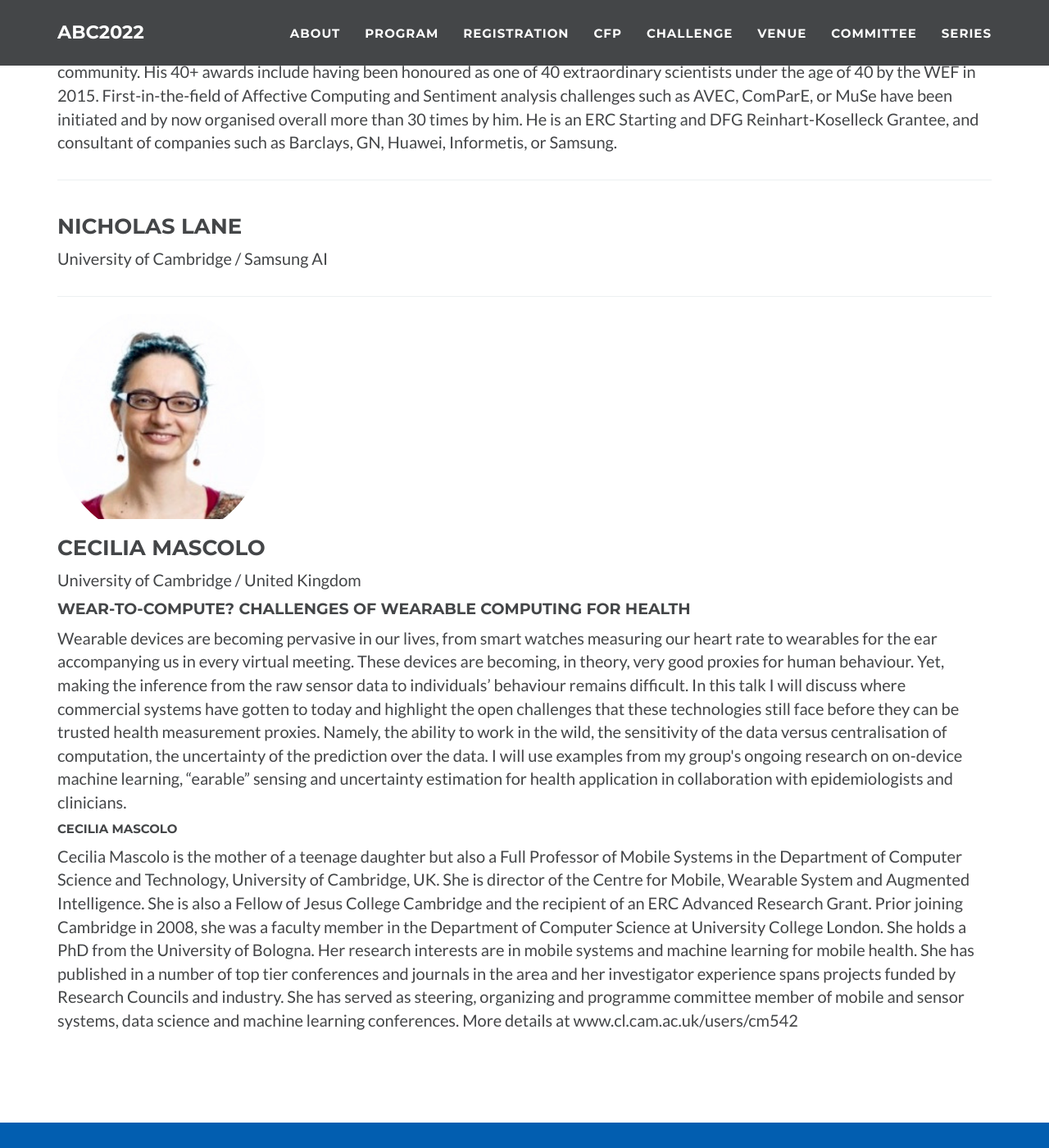
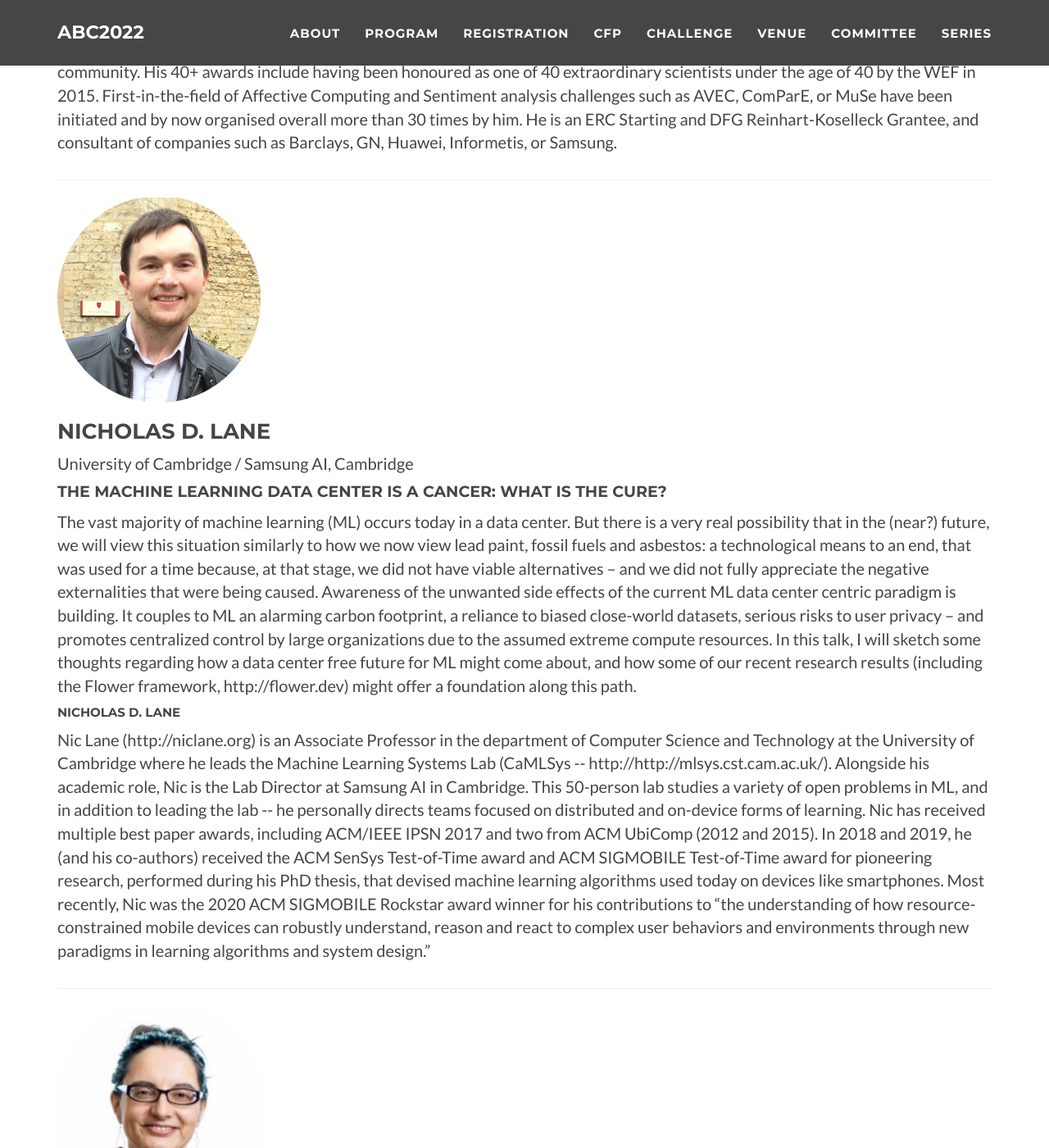
Before and after one commit to abc-research/abc-research.github.io, a Jekyll site: the page built from index.html, in a window 1280 px wide and 1400 px high, scrolled down 2483 px. Shown: the whole window at 82% size. Built offline with Jekyll 4.4.1, drawn with Linux system fonts in a browser that asks for light colours.

Commit message:
Update keynote.html

```diff
--- a/_includes/keynote.html
+++ b/_includes/keynote.html
@@ -21,8 +21,13 @@
             <hr/>
             <div class="row">
                 <div class="col-lg-12">
-                    <h3>Nicholas Lane</h3>
-                    <p>University of Cambridge / Samsung AI</p>
+                    <img src="img/nic.png" height=250/>
+                    <h3>Nicholas D. Lane</h3>
+                    <p>University of Cambridge / Samsung AI, Cambridge</p>
+                    <h4>The Machine Learning Data Center is a Cancer: What is the Cure?</h4>
+                    <p> The vast majority of machine learning (ML) occurs today in a data center. But there is a very real possibility that in the (near?) future, we will view this situation similarly to how we now view lead paint, fossil fuels and asbestos: a technological means to an end, that was used for a time because, at that stage, we did not have viable alternatives – and we did not fully appreciate the negative externalities that were being caused. Awareness of the unwanted side effects of the current ML data center centric paradigm is building. It couples to ML an alarming carbon footprint, a reliance to biased close-world datasets, serious risks to user privacy – and promotes centralized control by large organizations due to the assumed extreme compute resources. In this talk, I will sketch some thoughts regarding how a data center free future for ML might come about, and how some of our recent research results (including the Flower framework, http://flower.dev) might offer a foundation along this path. </p>
+                    <h5>Nicholas D. Lane</h5>
+                    <p> Nic Lane (http://niclane.org) is an Associate Professor in the department of Computer Science and Technology at the University of Cambridge where he leads the Machine Learning Systems Lab (CaMLSys -- http://http://mlsys.cst.cam.ac.uk/). Alongside his academic role, Nic is the Lab Director at Samsung AI in Cambridge. This 50-person lab studies a variety of open problems in ML, and in addition to leading the lab -- he personally directs teams focused on distributed and on-device forms of learning. Nic has received multiple best paper awards, including ACM/IEEE IPSN 2017 and two from ACM UbiComp (2012 and 2015). In 2018 and 2019, he (and his co-authors) received the ACM SenSys Test-of-Time award and ACM SIGMOBILE Test-of-Time award for pioneering research, performed during his PhD thesis, that devised machine learning algorithms used today on devices like smartphones. Most recently, Nic was the 2020 ACM SIGMOBILE Rockstar award winner for his contributions to “the understanding of how resource-constrained mobile devices can robustly understand, reason and react to complex user behaviors and environments through new paradigms in learning algorithms and system design.” </p>
                 </div>
             </div>
             <hr/>
```
